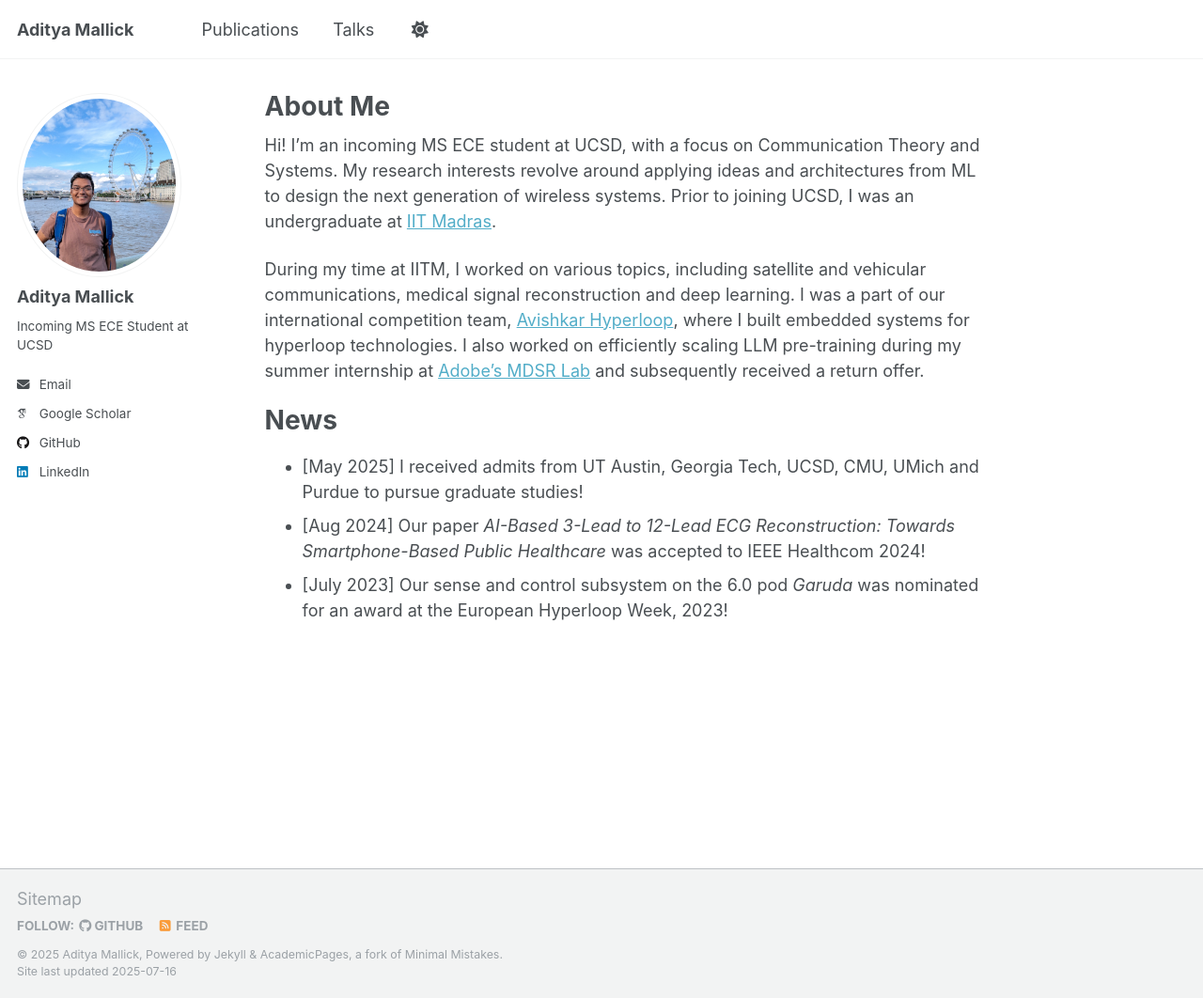
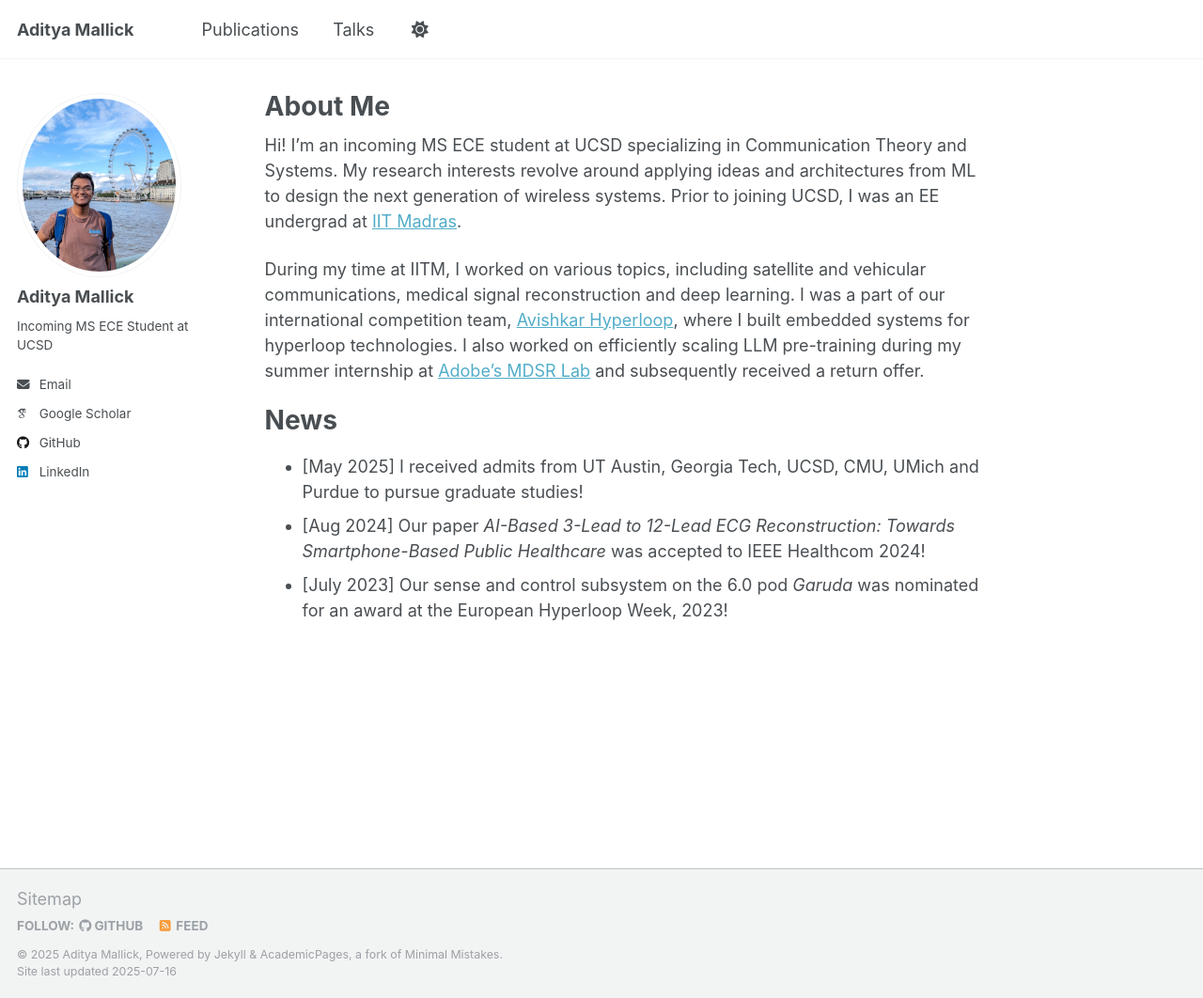
Before and after one commit to aditya2331/aditya2331.github.io, a Jekyll site: the page built from _pages/about.md, in a window 1280 px wide and 1062 px high. Shown: the whole window at 94% size. Built offline with Jekyll 4.4.1, drawn with Linux system fonts in a browser that asks for light colours; some web fonts are replaced.

Commit message:
changed abt me

```diff
--- a/_pages/about.md
+++ b/_pages/about.md
@@ -7,7 +7,7 @@ redirect_from:
   - /about.html
 ---
 
-Hi! I'm an incoming MS ECE student at UCSD, with a focus on Communication Theory and Systems. My research interests revolve around applying ideas and architectures from ML to design the next generation of wireless systems. Prior to joining UCSD, I was an undergraduate at [IIT Madras](https://www.iitm.ac.in/).
+Hi! I'm an incoming MS ECE student at UCSD specializing in Communication Theory and Systems. My research interests revolve around applying ideas and architectures from ML to design the next generation of wireless systems. Prior to joining UCSD, I was an EE undergrad at [IIT Madras](https://www.iitm.ac.in/).
 
 During my time at IITM, I worked on various topics, including satellite and vehicular communications, medical signal reconstruction and deep learning. I was a part of our international competition team, [Avishkar Hyperloop](https://avishkarhyperloop.com/), where I built embedded systems for hyperloop technologies. I also worked on efficiently scaling LLM pre-training during my summer internship at [Adobe's MDSR Lab](https://adobe.mdsr.live/) and subsequently received a return offer.
 
```
Also changed, not shown: 1 other file.
